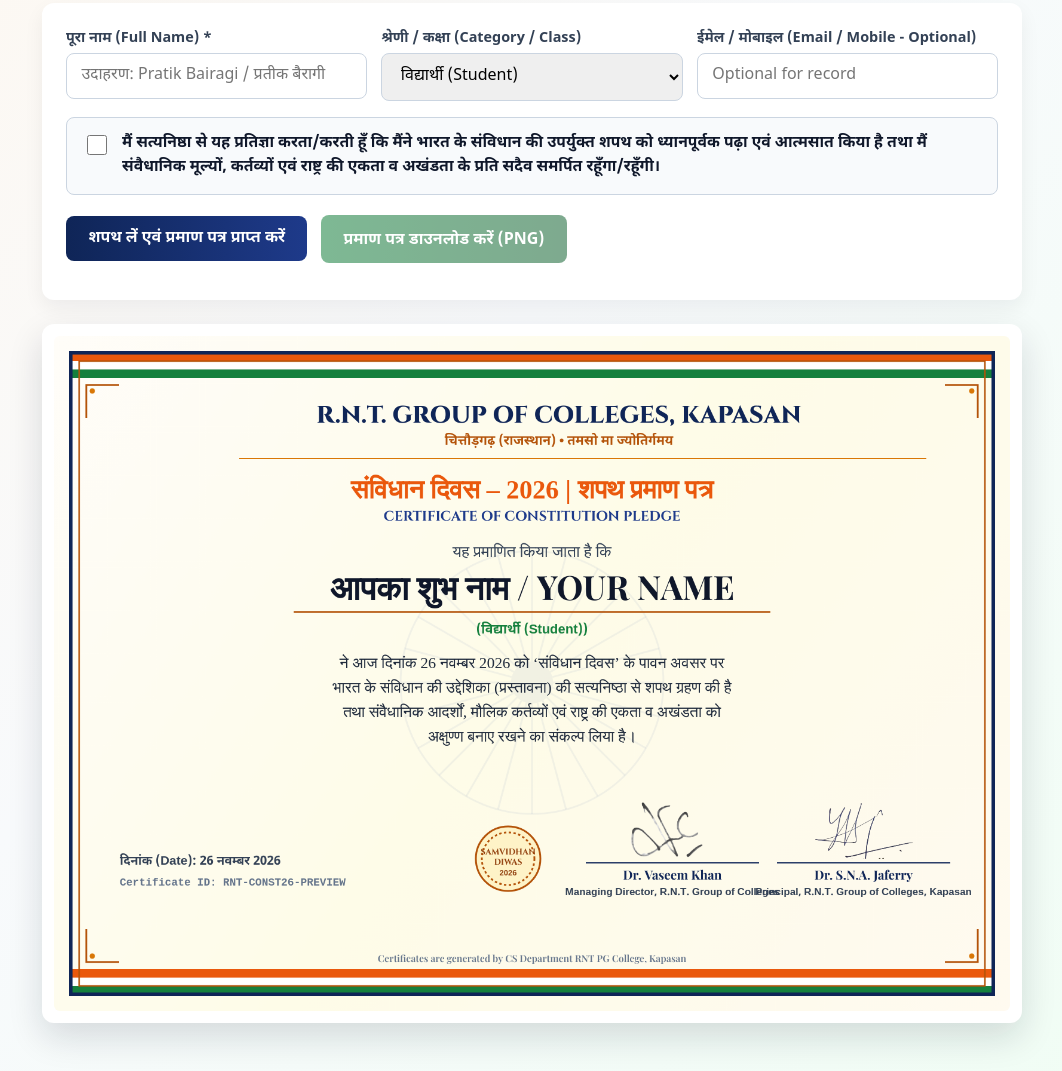
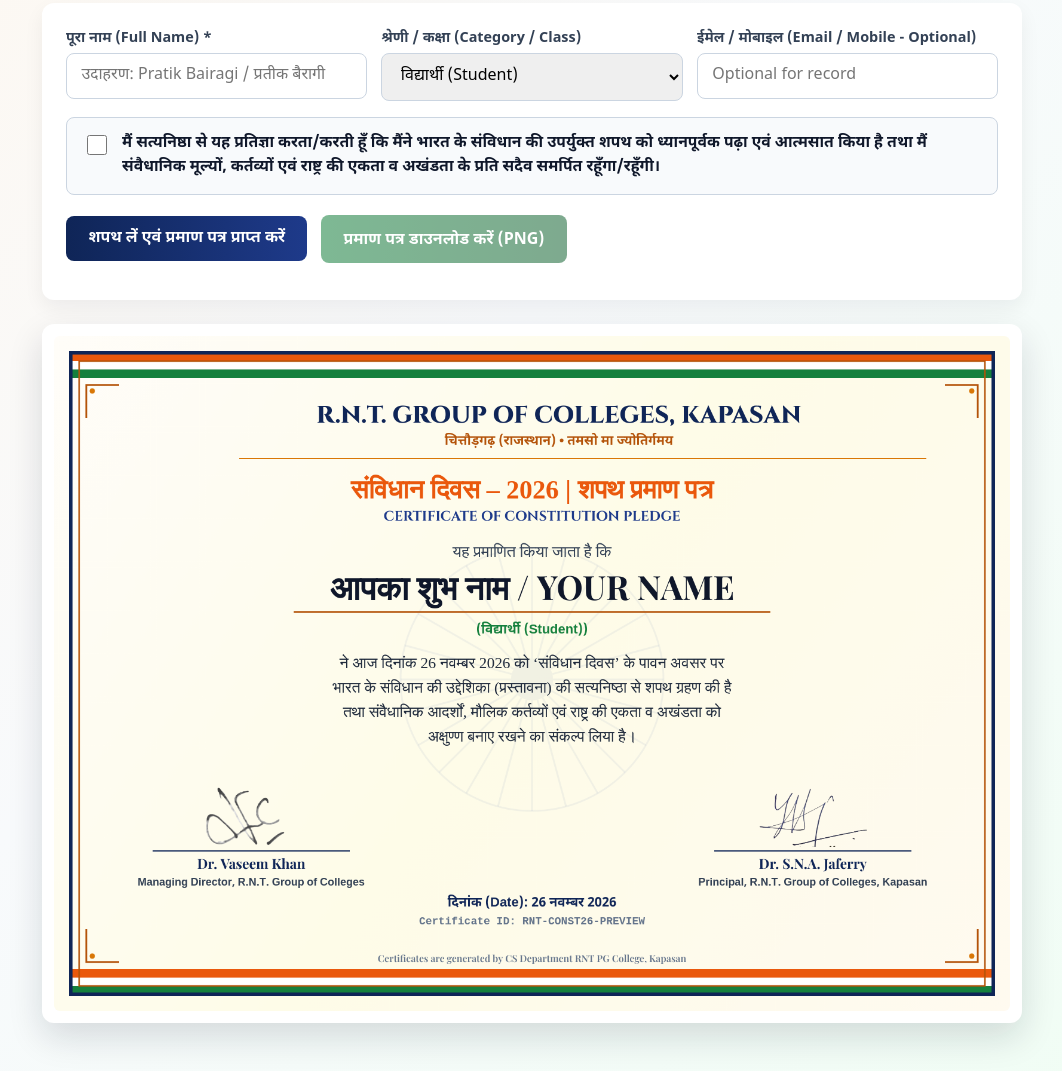
Before and after one commit to Pratik-bairagi/Constitution-Day, a plain HTML site: page index.html in a window 1280 px wide. Shown: the part 454-1525 px from the top of the page, without its empty margins (108-1170 px from the left). Drawn offline with nearby package versions, Linux system fonts and the light colour scheme; a web font is replaced by a local one.

Commit message:
Update index.html

```diff
--- a/index.html
+++ b/index.html
@@ -404,7 +404,7 @@
       drawCornerOrnament(W - 54, H - 82, Math.PI);
       drawCornerOrnament(54, H - 82, -Math.PI / 2);
 
-      drawAshokaChakra(W / 2, H / 2 + 15, 220, 0.055);
+      drawAshokaChakra(W / 2, H / 2 + 10, 220, 0.055);
 
       if (cleanLogoCanvas) {
         ctx.drawImage(cleanLogoCanvas, 95, 92, 165, 145);
@@ -467,84 +467,59 @@
         ctx.fillText(line, W / 2, 556 + idx * 41);
       });
 
-      // Left: Date & Certificate ID
-      ctx.textAlign = "left";
-      ctx.fillStyle = "#334155";
-      ctx.font = "600 21px 'Noto Sans Devanagari', sans-serif";
-      ctx.fillText("दिनांक (Date): 26 नवम्बर 2026", 110, 885);
-
-      ctx.fillStyle = "#64748b";
-      ctx.font = "600 18px monospace";
-      ctx.fillText("Certificate ID: " + (issuedCertId || "RNT-CONST26-PREVIEW"), 110, 920);
-
-      // Center Seal
-      const sealX = W / 2 - 40;
-      ctx.save();
-      ctx.beginPath();
-      ctx.arc(sealX, 875, 54, 0, Math.PI * 2);
-      ctx.fillStyle = "#fef3c7";
-      ctx.fill();
-      ctx.lineWidth = 3;
-      ctx.strokeStyle = "#b45309";
-      ctx.stroke();
-      ctx.beginPath();
-      ctx.arc(sealX, 875, 44, 0, Math.PI * 2);
-      ctx.setLineDash([4, 4]);
-      ctx.stroke();
-      ctx.setLineDash([]);
-      ctx.textAlign = "center";
-      ctx.fillStyle = "#92400e";
-      ctx.font = "bold 14px 'Cinzel', serif";
-      ctx.fillText("SAMVIDHAN", sealX, 868);
-      ctx.fillText("DIWAS", sealX, 885);
-      ctx.font = "bold 13px sans-serif";
-      ctx.fillText("2026", sealX, 903);
-      ctx.restore();
-
-      // MD Signature Block (Dr. Vaseem Khan)
-      const mdSignX = W / 2 + 235;
+      // Left: MD Signature Block (Dr. Vaseem Khan)
+      const mdSignX = 330;
       if (cleanMdSignCanvas) {
-        ctx.drawImage(cleanMdSignCanvas, mdSignX - 100, 770, 200, 105);
+        ctx.drawImage(cleanMdSignCanvas, mdSignX - 110, 745, 220, 110);
       }
       ctx.strokeStyle = "#0f2557";
-      ctx.lineWidth = 1.8;
+      ctx.lineWidth = 2;
       ctx.beginPath();
-      ctx.moveTo(mdSignX - 145, 882);
-      ctx.lineTo(mdSignX + 145, 882);
+      ctx.moveTo(mdSignX - 165, 862);
+      ctx.lineTo(mdSignX + 165, 862);
       ctx.stroke();
 
       ctx.textAlign = "center";
       ctx.fillStyle = "#0f2557";
-      ctx.font = "bold 21px 'Playfair Display', serif";
-      ctx.fillText("Dr. Vaseem Khan", mdSignX, 910);
+      ctx.font = "bold 23px 'Playfair Display', serif";
+      ctx.fillText("Dr. Vaseem Khan", mdSignX, 892);
 
       ctx.fillStyle = "#334155";
-      ctx.font = "600 17px 'Noto Sans Devanagari', sans-serif";
-      ctx.fillText("Managing Director, R.N.T. Group of Colleges", mdSignX, 936);
+      ctx.font = "600 18px 'Noto Sans Devanagari', sans-serif";
+      ctx.fillText("Managing Director, R.N.T. Group of Colleges", mdSignX, 920);
 
-      // Principal Signature Block (Dr. S.N.A. Jaferry)
-      const signCenterX = W - 245;
+      // Right: Principal Signature Block (Dr. S.N.A. Jaferry)
+      const signCenterX = W - 330;
       if (cleanSignCanvas) {
-        ctx.drawImage(cleanSignCanvas, signCenterX - 100, 770, 200, 105);
+        ctx.drawImage(cleanSignCanvas, signCenterX - 110, 745, 220, 110);
       }
       ctx.strokeStyle = "#0f2557";
-      ctx.lineWidth = 1.8;
+      ctx.lineWidth = 2;
       ctx.beginPath();
-      ctx.moveTo(signCenterX - 145, 882);
-      ctx.lineTo(signCenterX + 145, 882);
+      ctx.moveTo(signCenterX - 165, 862);
+      ctx.lineTo(signCenterX + 165, 862);
       ctx.stroke();
 
       ctx.textAlign = "center";
       ctx.fillStyle = "#0f2557";
-      ctx.font = "bold 21px 'Playfair Display', serif";
-      ctx.fillText("Dr. S.N.A. Jaferry", signCenterX, 910);
+      ctx.font = "bold 23px 'Playfair Display', serif";
+      ctx.fillText("Dr. S.N.A. Jaferry", signCenterX, 892);
 
       ctx.fillStyle = "#334155";
-      ctx.font = "600 17px 'Noto Sans Devanagari', sans-serif";
-      ctx.fillText("Principal, R.N.T. Group of Colleges, Kapasan", signCenterX, 936);
+      ctx.font = "600 18px 'Noto Sans Devanagari', sans-serif";
+      ctx.fillText("Principal, R.N.T. Group of Colleges, Kapasan", signCenterX, 920);
+
+      // Center Below: Date & Certificate ID
+      ctx.textAlign = "center";
+      ctx.fillStyle = "#0f2557";
+      ctx.font = "700 22px 'Noto Sans Devanagari', sans-serif";
+      ctx.fillText("दिनांक (Date): 26 नवम्बर 2026", W / 2, 955);
+
+      ctx.fillStyle = "#64748b";
+      ctx.font = "600 18px monospace";
+      ctx.fillText("Certificate ID: " + (issuedCertId || "RNT-CONST26-PREVIEW"), W / 2, 985);
 
       // Bottom small department credit note
-      ctx.textAlign = "center";
       ctx.fillStyle = "#64748b";
       ctx.font = "500 16px 'Playfair Display', sans-serif";
       ctx.fillText("Certificates are generated by CS Department RNT PG College, Kapasan", W / 2, 1048);
```
